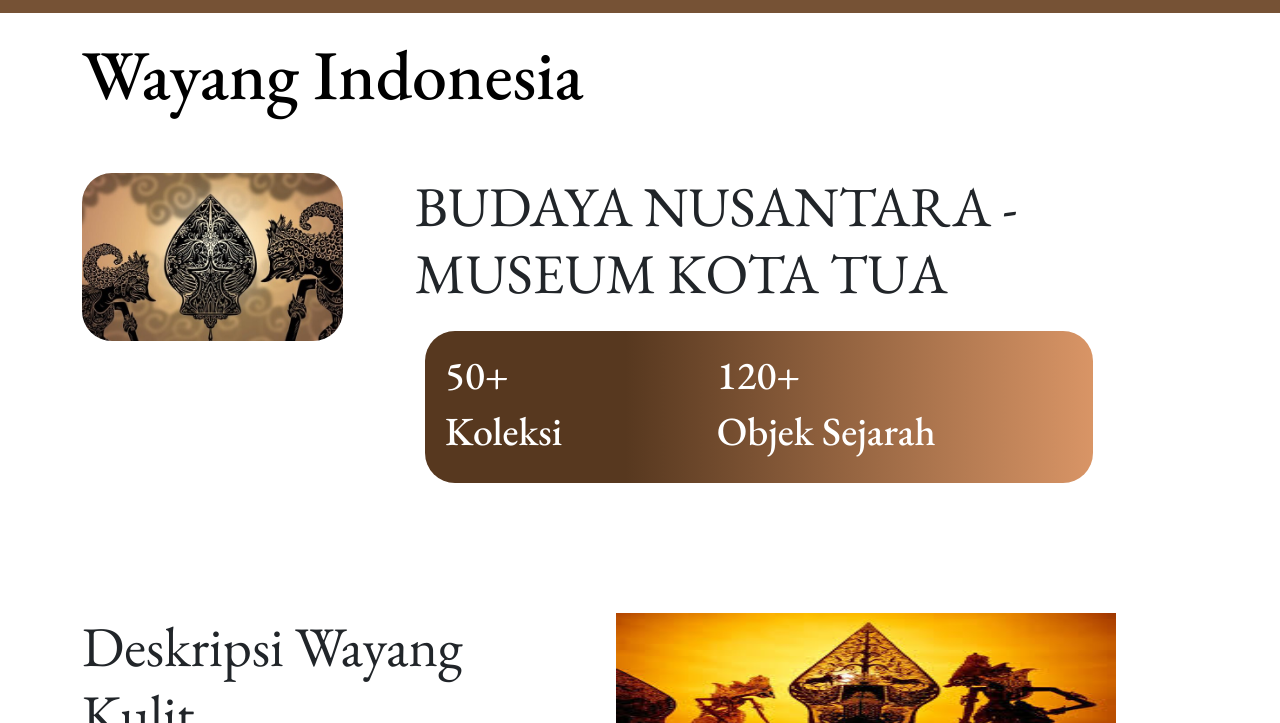
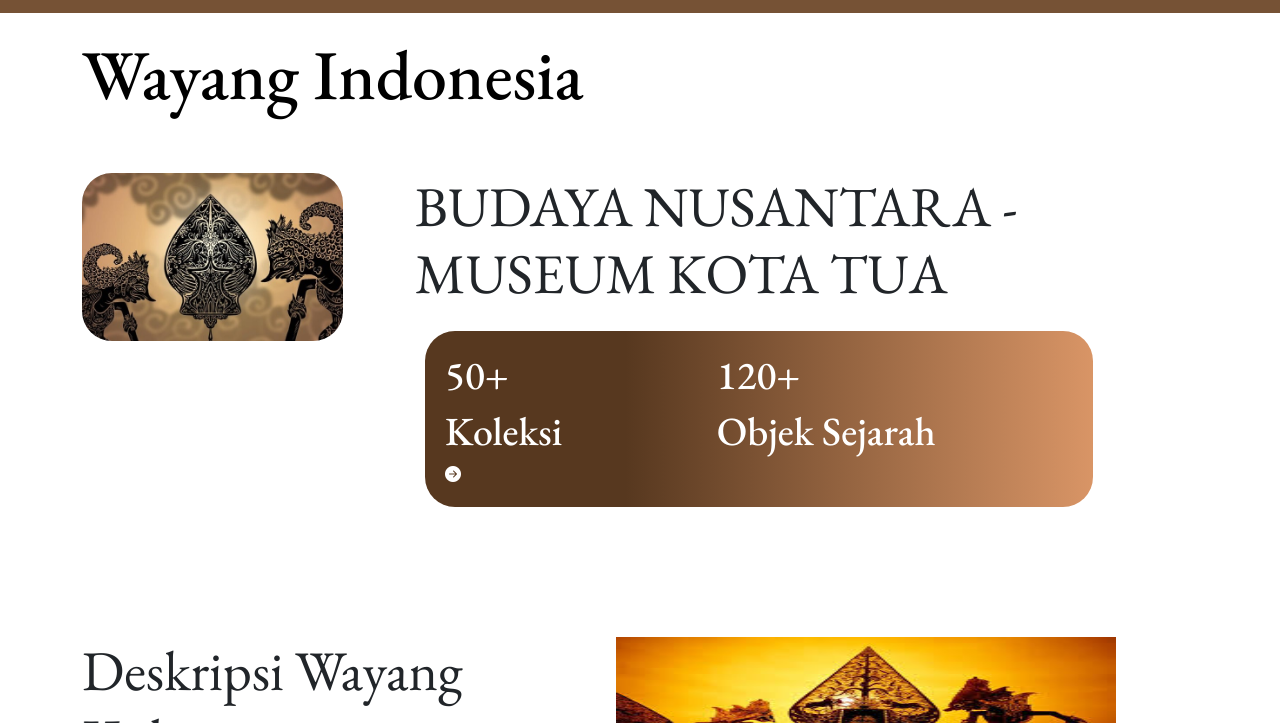
Before and after one commit to elmidate/project, a plain HTML site: page index.html in a window 1280 px wide. Shown: the part 77-800 px from the top of the page. Drawn offline with nearby package versions, Linux system fonts and the light colour scheme; a web font is replaced by a local one.

Commit message:
menambahkan arrow di index.html

```diff
--- a/index.html
+++ b/index.html
@@ -108,6 +108,7 @@
                           <h1>120+</h1>
                           <h1>Objek Sejarah</h1>
                       </div>
+                      <i class="bi bi-arrow-right-circle-fill"></i>
                   </div>
               </div>
                   </div>
@@ -124,6 +125,8 @@
                 <!--<div class="post-meta mt-4">Mission &amp; Vision</div>-->
                 <h2 class="mb-4 display-4">Deskripsi Wayang Kulit</h2>
 
+                <br>
+                <br>
                 <img src="assets/img/wayang/wayang 3.png" alt="" class="img-3" >
                 <p class="Deskripsi-paragraf">Wayang kulit adalah seni tradisional Indonesia yang menggunakan bayangan-bayangan karakter yang diproyeksikan dari layar kulit yang tipis. Biasanya dipentaskan dalam cerita-cerita epik dari mitologi Hindu atau Ramayana dan Mahabharata, meskipun cerita-cerita lokal juga sering diangkat. Pertunjukan wayang kulit juga melibatkan musik, nyanyian, dan narasi yang dilakukan oleh dalang (pemain wayang) yang sangat terampil. Selain sebagai hiburan,
                   wayang kulit juga memiliki nilai spiritual dan sosial yang mendalam dalam budaya Indonesia.</p>
```
